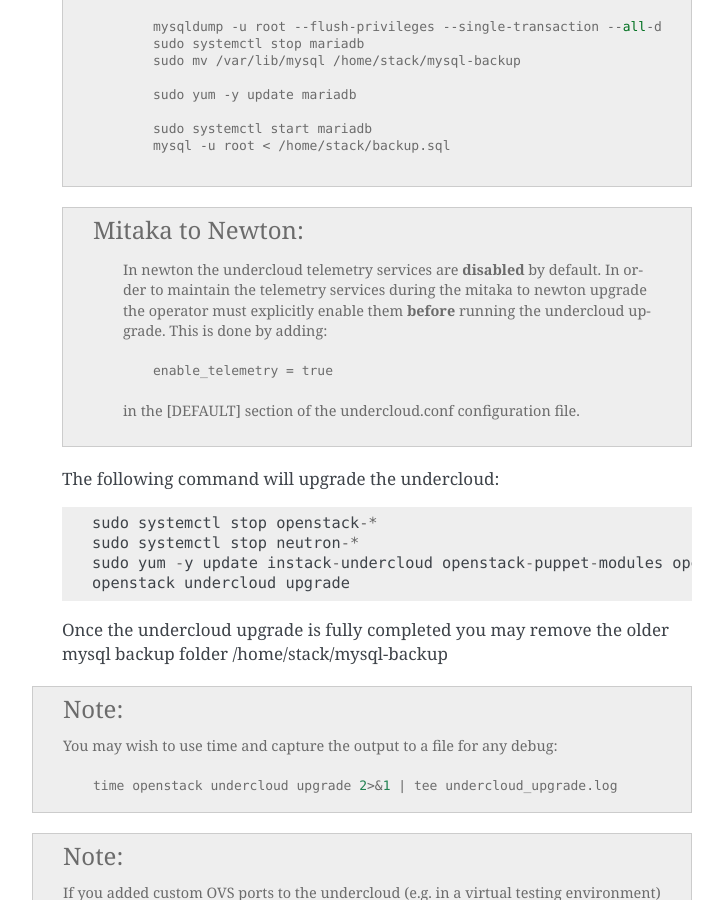
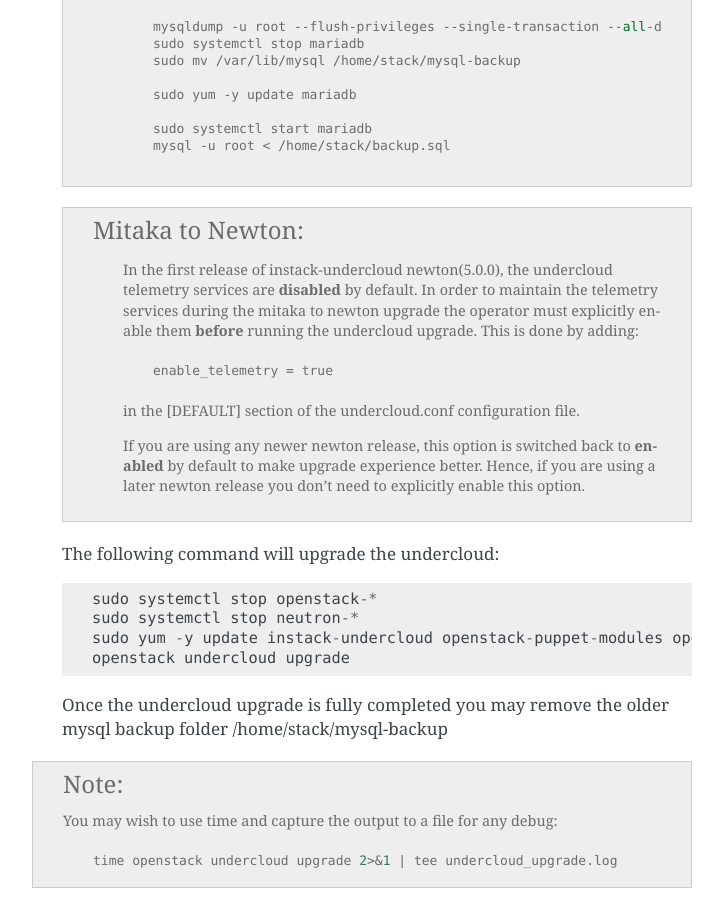
Before and after one commit to openstack-archive/tripleo-docs, a Sphinx documentation site: the page built from doc/source/post_deployment/upgrade.rst, in a window 1280 px wide and 900 px high, scrolled down 2785 px. Shown: the whole window, without its empty margins (388-1111 px from the left). Built offline with Sphinx 7.4.7, drawn with Linux system fonts in a browser that asks for light colours.

Commit message:
Explicitly document enable_telemetry defaults in upgrade docs
Change-Id: Ibe3add338a5a2344ea30dbad3080a953f246bdec

```diff
--- a/doc/source/post_deployment/upgrade.rst
+++ b/doc/source/post_deployment/upgrade.rst
@@ -81,15 +81,20 @@
    .. admonition:: Mitaka to Newton
       :class: mton
 
-       In newton the undercloud telemetry services are **disabled** by default.
-       In order to maintain the telemetry services during the mitaka to newton
-       upgrade the operator must explicitly enable them **before** running the
-       undercloud upgrade. This is done by adding::
+       In the first release of instack-undercloud newton(5.0.0), the undercloud
+       telemetry services are **disabled** by default. In order to maintain the
+       telemetry services during the mitaka to newton upgrade the operator must
+       explicitly enable them **before** running the undercloud upgrade. This
+       is done by adding::
 
           enable_telemetry = true
 
        in the [DEFAULT] section of the undercloud.conf configuration file.
 
+       If you are using any newer newton release, this option is switched back
+       to **enabled** by default to make upgrade experience better. Hence, if
+       you are using a later newton release you don't need to explicitly enable
+       this option.
 
    The following command will upgrade the undercloud::
 
```
